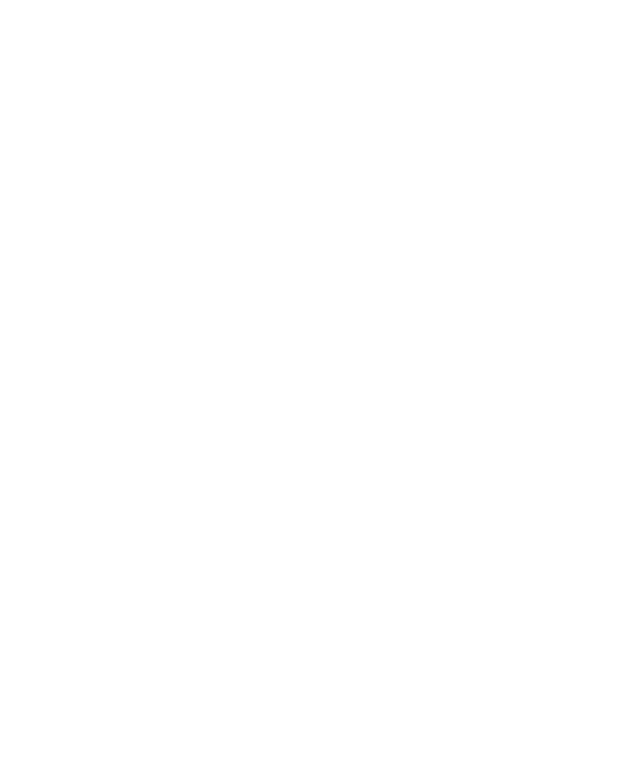
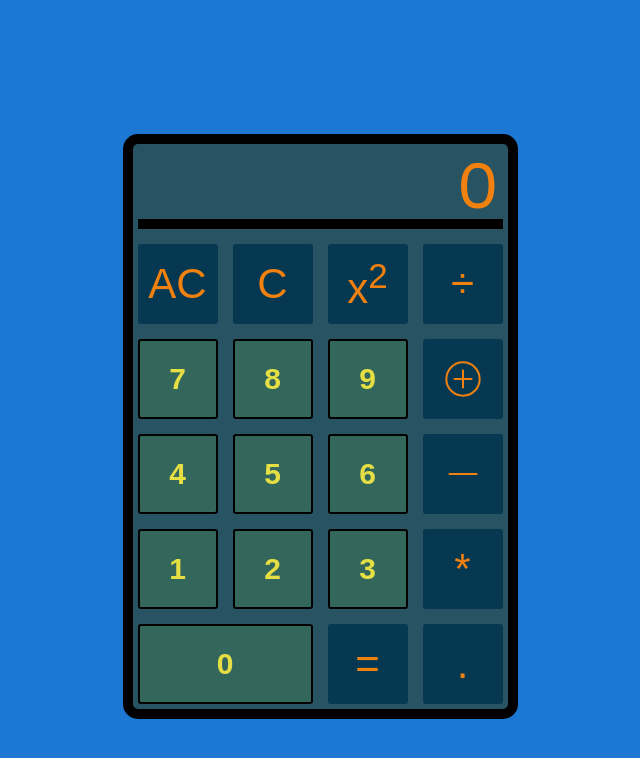
Before and after one commit to kosbys/Calculator, a plain HTML site: page index.html in a window 1280 px wide. Shown: the whole page, without its empty margins (320-960 px from the left). Drawn offline with Linux system fonts and the light colour scheme.

Commit message:
Finish styling

```diff
--- a/index.html
+++ b/index.html
@@ -1,14 +1,36 @@
 <!DOCTYPE html>
 <html lang="en">
-<head>
-    <link rel="stylesheet" href="style.css">
+  <head>
+    <link rel="stylesheet" href="style.css" />
     <script src="script.js" defer></script>
-    <meta charset="UTF-8">
-    <meta http-equiv="X-UA-Compatible" content="IE=edge">
-    <meta name="viewport" content="width=device-width, initial-scale=1.0">
+    <meta charset="UTF-8" />
+    <meta http-equiv="X-UA-Compatible" content="IE=edge" />
+    <meta name="viewport" content="width=device-width, initial-scale=1.0" />
     <title>Calculator</title>
-</head>
-<body>
-    <div></div>
-</body>
+  </head>
+  <body>
+    <div class="container">
+      <div class="display">0</div>
+      <button value="clear" class="operator">AC</button>
+      <button value="delete" class="operator">C</button>
+      <button value="square" class="operator">x<sup>2</sup></button>
+      <button value="/" id="divide" class="operator">÷</button>
+      <button value="7" class="digit">7</button>
+      <button value="8" class="digit">8</button>
+      <button value="9" class="digit">9</button>
+      <button value="+" id="add" class="operator"></button>
+      <button value="4" class="digit">4</button>
+      <button value="5" class="digit">5</button>
+      <button value="6" class="digit">6</button>
+      <button value="-" id="minus" class="operator"></button>
+      <button value="1" class="digit">1</button>
+      <button value="2" class="digit">2</button>
+      <button value="3" class="digit">3</button>
+      <button value="*" class="operator">*</button>
+      <button value="0" class="zero digit">0</button>
+      <button value="=" class="operator">=</button>
+
+      <button value="decimal" class="operator">.</button>
+    </div>
+  </body>
 </html>
--- a/script.js
+++ b/script.js
@@ -0,0 +1,36 @@
+function operate(operator, a, b) {
+  switch (operator) {
+    case `+`:
+      return add(a, b);
+    case `-`:
+      return subtract(a, b);
+    case `*`:
+      return multiply(a, b);
+    case `/`:
+      return divide(a, b);
+  }
+}
+
+/* Basic operations */
+function add(a, b) {
+  return a + b;
+}
+
+function subtract(a, b) {
+  return a - b;
+}
+
+function multiply(a, b) {
+  return a * b;
+}
+
+function divide(a, b) {
+  return a / b;
+}
+
+function square(a) {
+    return a * a;
+}
+
+container = document.querySelector(`.container`)
+digits = document.querySelectorAll(`.digit`)
--- a/style.css
+++ b/style.css
@@ -0,0 +1,105 @@
+@import url("https://fonts.googleapis.com/css2?family=Arvo&display=swap");
+
+body {
+  font-family: "Arvo", serif;
+  font-size: 50px;
+  display: flex;
+  justify-content: center;
+  background-color: #1c78d3;
+}
+
+button {
+  padding: 0px;
+}
+
+.container {
+  display: grid;
+  justify-content: center;
+  grid-template-columns: repeat(4, 80px);
+  grid-template-rows: repeat(6, 80px);
+  margin-top: 10%;
+  gap: 15px;
+  border: 10px solid black;
+  padding: 5px;
+  border-radius: 15px;
+  background-color: #275362;
+}
+
+.display {
+  text-align: right;
+  border-bottom: 10px solid black;
+  grid-column: 1 / span 4;
+  font-size: 60px;
+  color: #f0810f;
+  padding-right: 5px;
+}
+
+.zero {
+  grid-column: 1 / span 2;
+}
+
+.digit {
+  display: inline-block;
+  outline: 0;
+  cursor: pointer;
+  border: 2px solid #000;
+  border-radius: 3px;
+  color: #e6df44;
+  background: #34675c;
+  font-size: 30px;
+  font-weight: 600;
+  line-height: 28px;
+  text-align: center;
+  transition-duration: 0.15s;
+  transition-property: all;
+  transition-timing-function: cubic-bezier(0.4, 0, 0.2, 1);
+}
+.digit:hover {
+  color: #f0810f;
+  background: #063852;
+}
+
+.operator {
+  display: inline-block;
+  text-align: center;
+  align-content: center;
+  outline: none;
+  cursor: pointer;
+  border-radius: 3px;
+  border: 0;
+  color: #f0810f;
+  background: #063852;
+  line-height: 1.15;
+  font-size: 42px;
+}
+.operator:hover {
+  transition: all 0.1s ease;
+  box-shadow: 0 0 0 0 #fff, 0 0 0 3px #011a27;
+  color: #e6df44;
+  background: #34675c;
+}
+
+#add {
+  justify-items: center;
+  background-image: url(icons/add.svg);
+  background-repeat: no-repeat;
+  background-position: center;
+}
+
+#add:hover {
+  background-image: url(icons/add-hover.svg);
+}
+
+#minus {
+  justify-items: center;
+  background-image: url(icons/minus.svg);
+  background-repeat: no-repeat;
+  background-position: center;
+}
+
+#minus:hover {
+  background-image: url(icons/minus-hover.svg);
+}
+
+/* #F0810F
+#E6DF44 */
```
Also changed, not shown: icons/add-hover.svg (added), icons/add.svg (added), icons/divide-solid.svg (added), icons/minus-hover.svg (added), icons/minus.svg (added).
